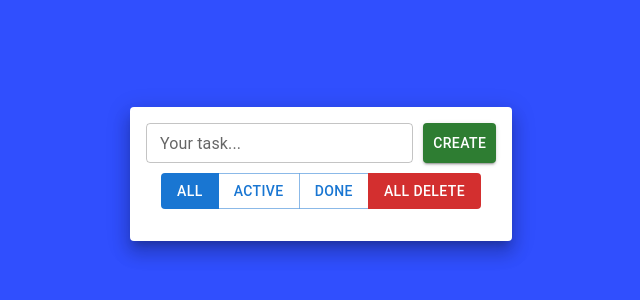
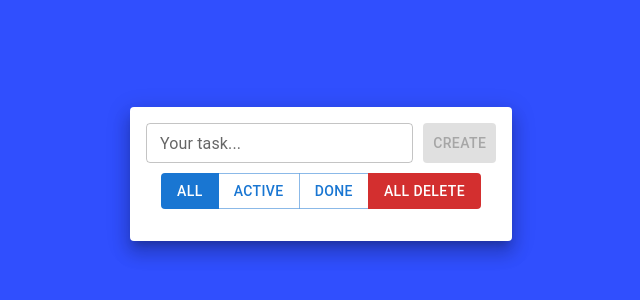
Before and after one commit to FillArt/todo, a React (Create React App) app: page / in a window 1280 px wide. Shown: the part 226-526 px from the top of the page, without its empty margins (319-959 px from the left). Built offline with nearby package versions, Linux system fonts and the light colour scheme.

Commit message:
fix: disabled the visual display of the button with an empty value.

```diff
--- a/src/features/Todo/TodoControl.tsx
+++ b/src/features/Todo/TodoControl.tsx
@@ -34,6 +34,7 @@ export const TodoControl = (props: TodoControlProps) => {
                     title={'Create'}
                     color={"success"}
                     variant={'contained'}
+                    disabled={!value}
                     onClick={onClickHandler} />
             </Box>
 
```
